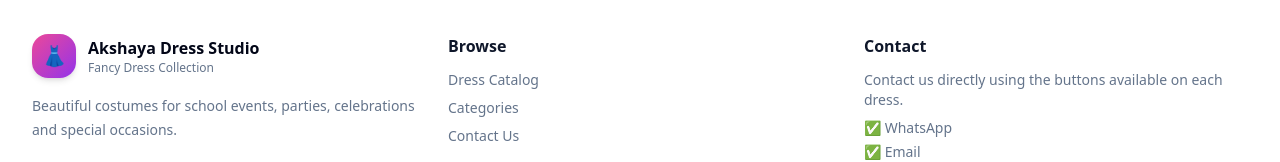
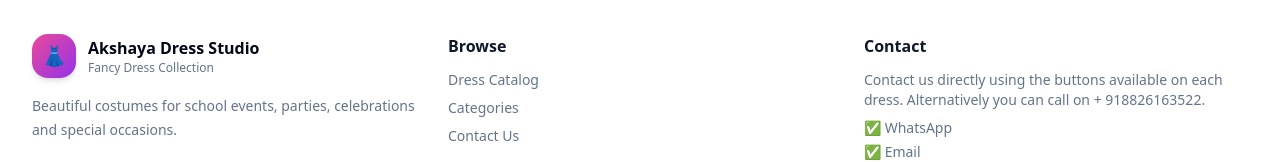
Before and after one commit to jainfancydresses1008/Webcatalog, a Next.js app in the folder dress-catalog-next/: page / in a window 1280 px wide. Shown: the part 1714-1876 px from the top of the page. Built offline with nearby package versions, Linux system fonts and the light colour scheme; no server answers; the database is empty.

Commit message:
cosmetic changes

```diff
--- a/dress-catalog-next/src/app/layout.tsx
+++ b/dress-catalog-next/src/app/layout.tsx
@@ -1,5 +1,19 @@
-import type { Metadata } from 'next';
-import Header from '@/components/Header';
-import './globals.css';
-export const metadata: Metadata = { title: 'Akshaya Dress Studio', description: 'Browse dresses by category, character name, sizes and price.' };
-export default function RootLayout({ children }: Readonly<{ children: React.ReactNode }>) { return <html lang="en"><body><Header />{children}</body></html>; }
+import type { Metadata } from "next";
+import Header from "@/components/Header";
+import "./globals.css";
+export const metadata: Metadata = {
+  title: "Jain Fancy Dresses",
+  description: "Browse dresses by category, character name, sizes and price.",
+};
+export default function RootLayout({
+  children,
+}: Readonly<{ children: React.ReactNode }>) {
+  return (
+    <html lang="en">
+      <body>
+        <Header />
+        {children}
+      </body>
+    </html>
+  );
+}
--- a/dress-catalog-next/src/components/DressCatalogClient.tsx
+++ b/dress-catalog-next/src/components/DressCatalogClient.tsx
@@ -361,6 +361,7 @@ Price: ₹${selected?.price ?? ''}`;
               <div className="mt-3 space-y-2 text-sm text-slate-500">
                 <p>
                   Contact us directly using the buttons available on each dress.
+                  Alternatively you can call on + 918826163522.
                 </p>
 
                 <div className="space-y-1">
--- a/dress-catalog-next/src/components/DressDetailsModal.tsx
+++ b/dress-catalog-next/src/components/DressDetailsModal.tsx
@@ -120,7 +120,7 @@ export default function DressDetailsModal({
                 Contact Seller
               </h3>
               <p className="mt-1 text-sm text-slate-600">
-                Enter your contact number before sending inquiry.
+                Seller constct number is +91 8826163522.
               </p>
 
               <div className="mt-4 grid grid-cols-3 gap-3 text-center font-semibold">
```
